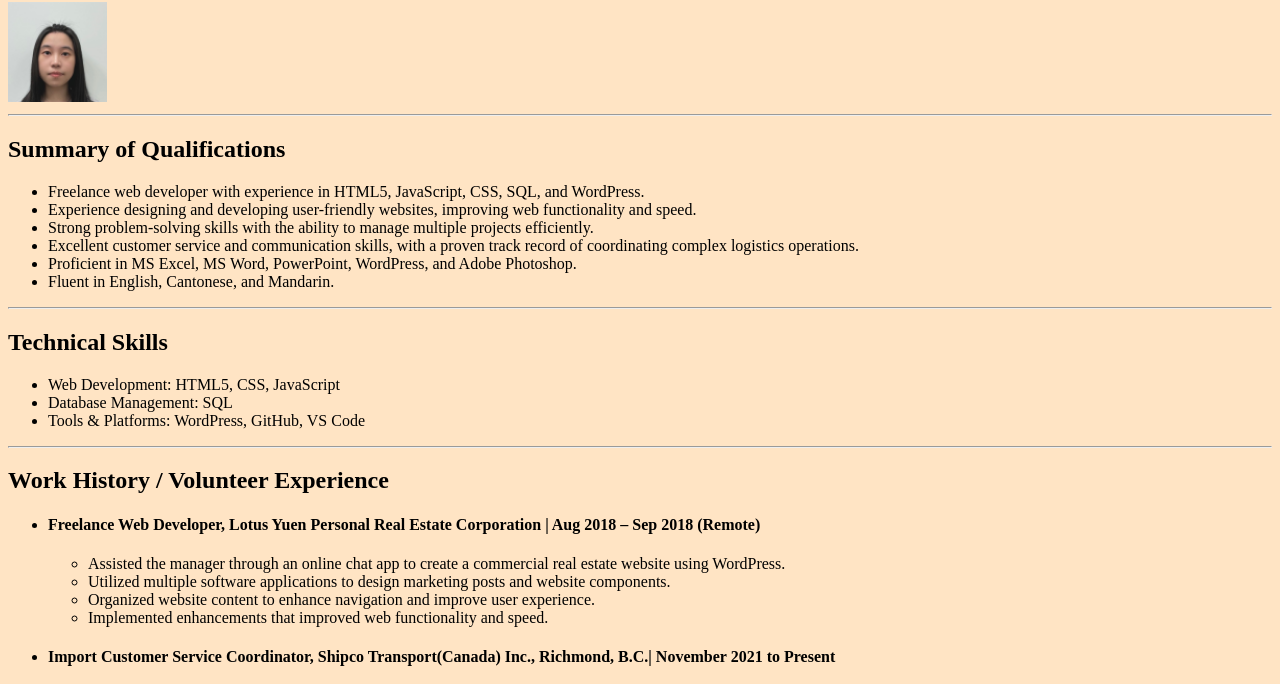
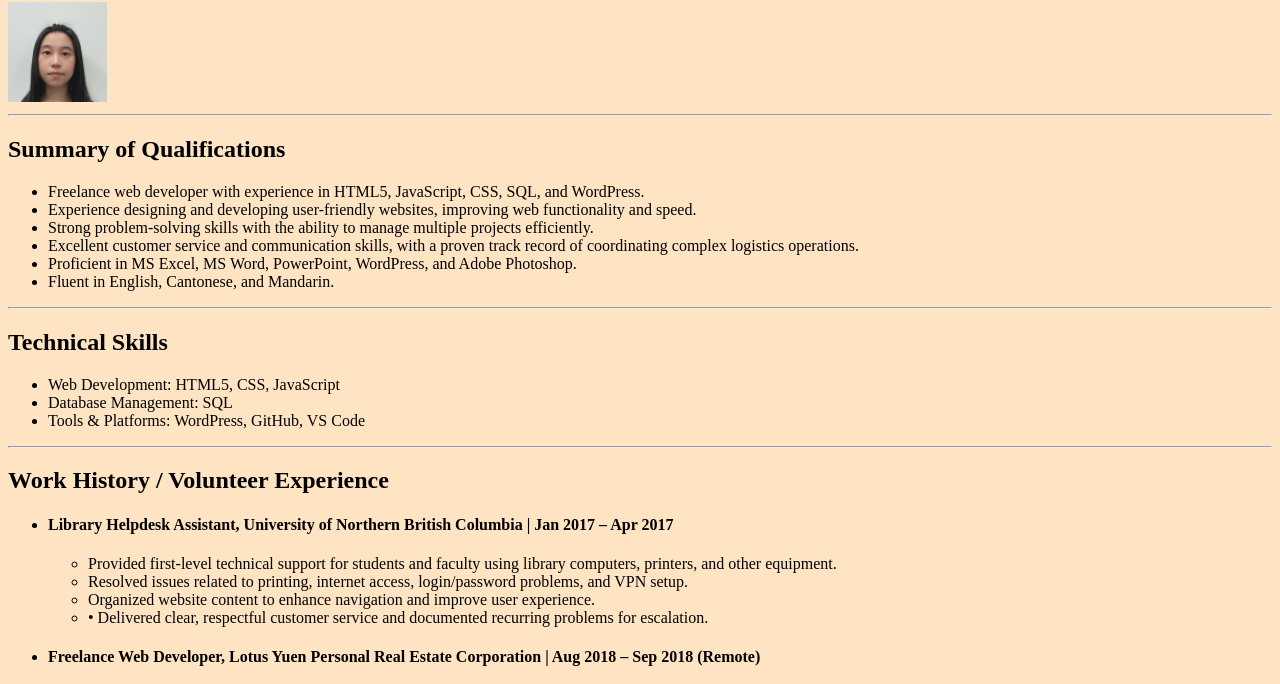
Before and after one commit to situq2/resume-2.11, a plain HTML site: page index.html in a window 1280 px wide. Shown: the part 78-762 px from the top of the page. Drawn offline with Linux system fonts and the light colour scheme.

Commit message:
Update index.html

```diff
--- a/index.html
+++ b/index.html
@@ -32,6 +32,16 @@
     <hr>
     <h2>Work History / Volunteer Experience </h2>
     <ul>
+        <li> <h4>Library Helpdesk Assistant, University of Northern British Columbia | Jan 2017 – Apr 2017</h4>
+            <ul>
+                <li>Provided first-level technical support for students and faculty using library computers, printers, and other equipment.</li>
+                <li>Resolved issues related to printing, internet access, login/password problems, and VPN setup.</li>
+                <li>Organized website content to enhance navigation and improve user experience.</li>
+                <li>•	Delivered clear, respectful customer service and documented recurring problems for escalation.</li>
+
+        </ul>
+        </li>
+
            <li> <h4>Freelance Web Developer, Lotus Yuen Personal Real Estate Corporation | Aug 2018 – Sep 2018 (Remote)</h4>
             <ul>
                 <li>Assisted the manager through an online chat app to create a commercial real estate website using WordPress.</li>
@@ -41,6 +51,7 @@
 
         </ul>
         </li>
+
 
         <li> <h4>Import Customer Service Coordinator, Shipco Transport(Canada) Inc., Richmond, B.C.| November 2021 to Present</h4>
             <ul>
```
